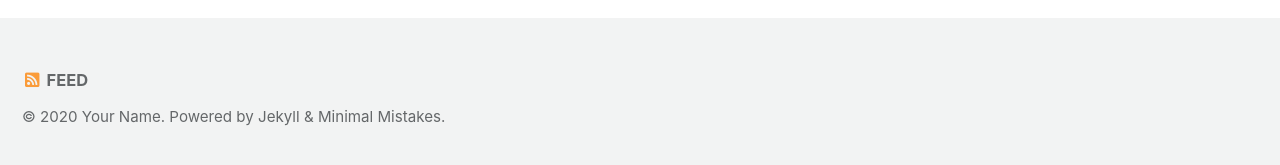
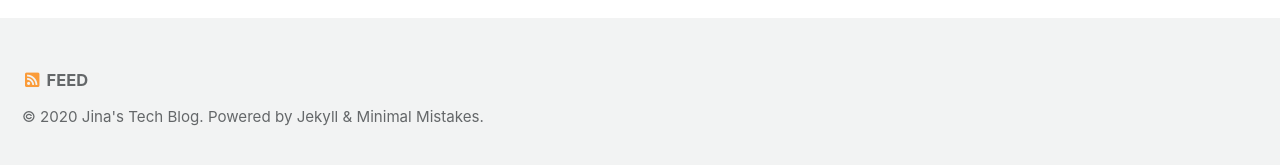
Before and after one commit to Jina13/Jina13.github.io, a Jekyll site: the page built from Git/mingw64/doc/git-credential-manager/README.md, in a window 1280 px wide and 900 px high, scrolled down 3721 px. Shown: the part 727-892 px from the top of the window. Built offline with Jekyll 4.4.1, drawn with Linux system fonts in a browser that asks for light colours; cached includes are drawn as plain includes; our own code applies the rules of GitHub Pages for plain Markdown files; a script bundle is joined from its source files by our own code; library files that are not in the unit come from our copies.

Commit message:
costomize 1 end

```diff
--- a/_config.yml
+++ b/_config.yml
@@ -19,9 +19,9 @@ locale                   : "en-US"
 title                    : "Site Title"
 title_separator          : "-"
 subtitle                 : # site tagline that appears below site title in masthead
-name                     : "Your Name"
+name                     : "Jina's Tech Blog"
 description              : "An amazing website."
-url                      : # the base hostname & protocol for your site e.g. "https://mmistakes.github.io"
+url                      : # the base hostname & protocol for your site e.g. "https://jina13.github.io/"
 baseurl                  : # the subpath of your site, e.g. "/blog"
 repository               : # GitHub username/repo-name e.g. "mmistakes/minimal-mistakes"
 teaser                   : # path of fallback teaser image, e.g. "/assets/images/500x300.png"
@@ -93,7 +93,7 @@ analytics:
 
 # Site Author
 author:
-  name             : "Your Name"
+  name             : "Jina's Tech Blog"
   avatar           : # path of avatar image, e.g. "/assets/images/bio-photo.jpg"
   bio              : "I am an **amazing** person."
   location         : "Somewhere"
```
